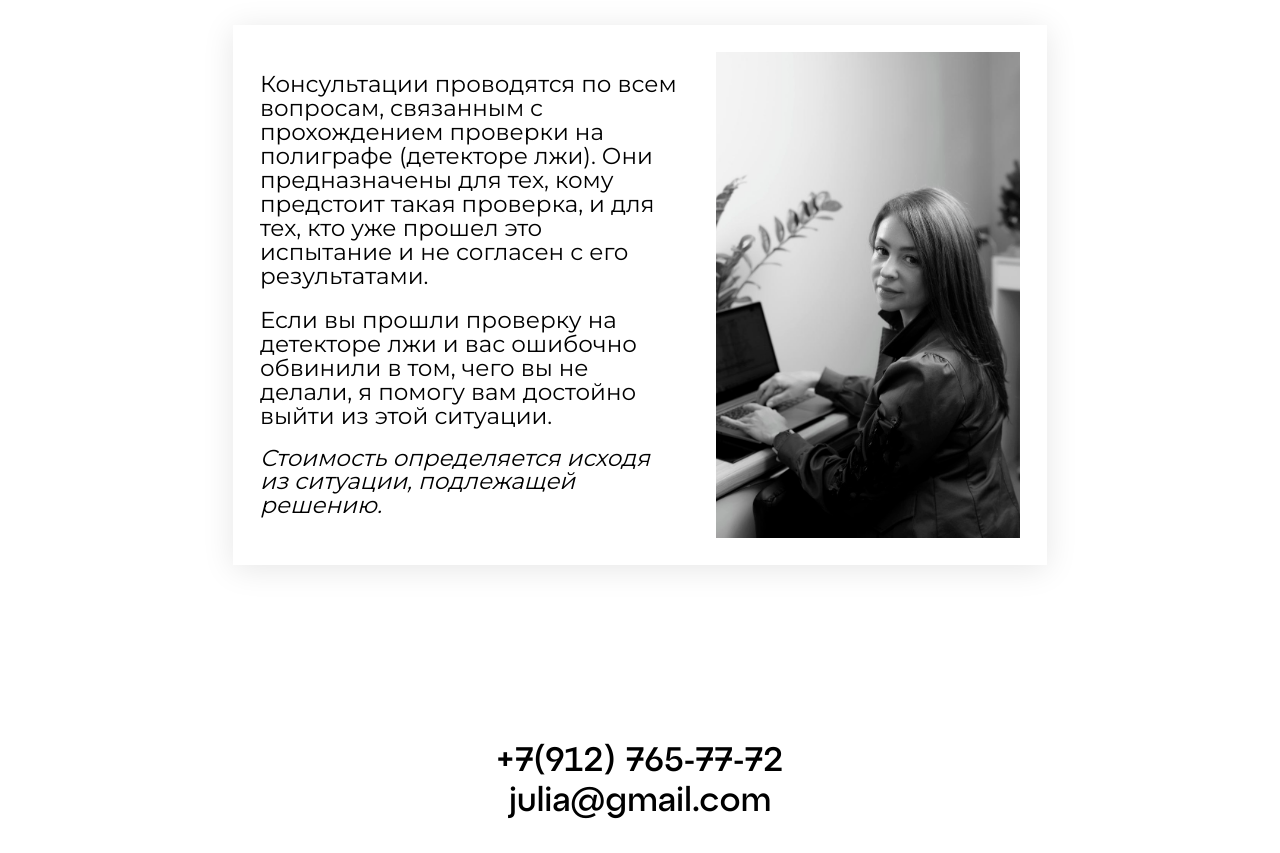
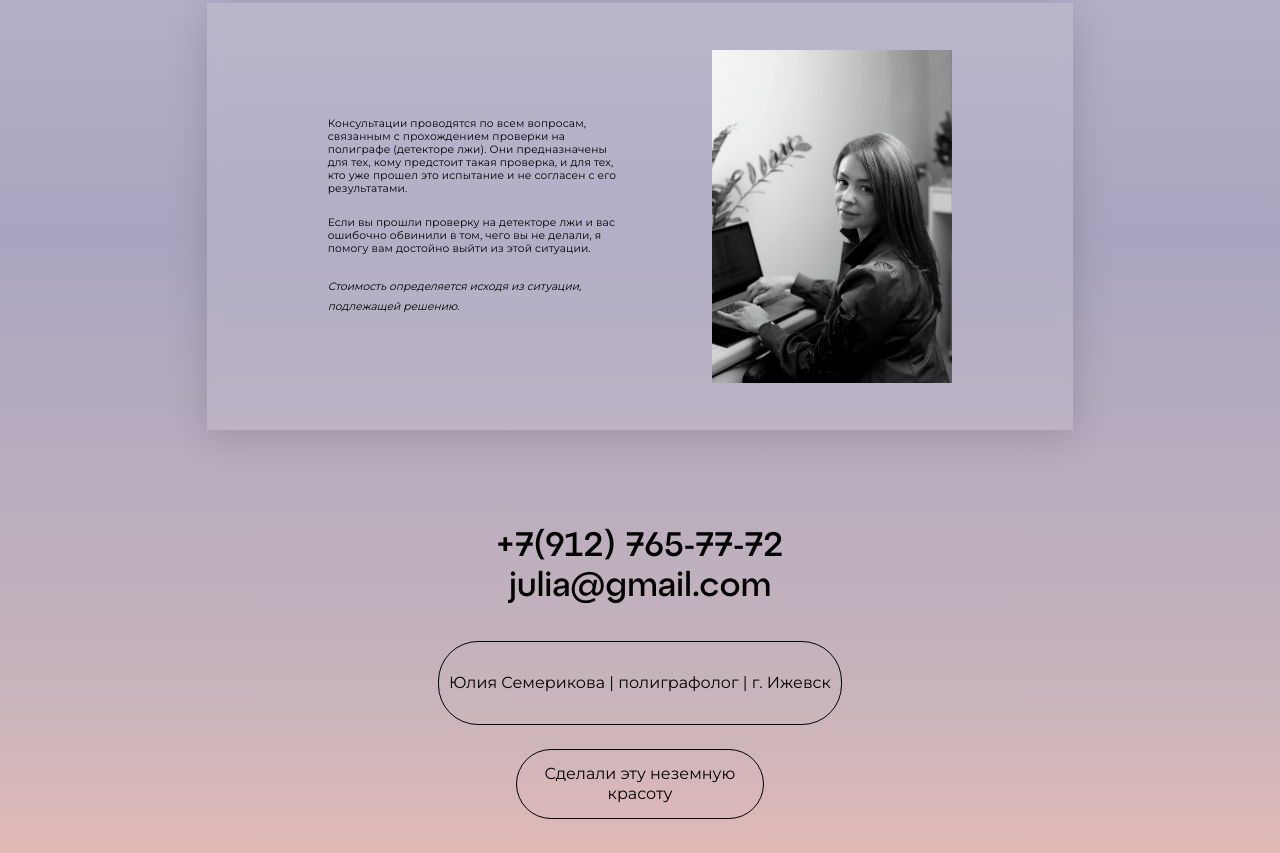
Before and after one commit to timurInkin/timurinkin.github.io, a website: page index.html in a window 1280 px wide. Shown: the part 1708-2561 px from the top of the page. Drawn offline with nearby package versions, Linux system fonts and the light colour scheme; files whose address does not match are found by name.

Commit message:
fix all with viewport

```diff
--- a/assets/css/style.css
+++ b/assets/css/style.css
@@ -40,6 +40,8 @@ body {
 
     scroll-behavior: auto;
     scroll-behavior: smooth;
+
+    background: linear-gradient(180deg, rgba(232, 208, 225, 0.21) 1.04%, #A9A5C0 75.52%, #C7B4BC 93.23%, #E4B9B6 99.99%);
 }
 
 
@@ -105,7 +107,6 @@ h6 {
     justify-content: center;
     align-items: center;
     margin: 0 auto;
-    margin-top: 3vh;
     width: 78.75vw;
     z-index: 1000;
     padding: 6.2vh 9.948vw;
@@ -144,7 +145,6 @@ h6 {
     font-family: "Atyp-Semibold";
     font-weight: 400;
     font-size: 3.03vw;
-    /* line-height: 3vw; */
     letter-spacing: -0.005vw;
     line-height: 2.6vw;
     /* or 83% */
@@ -152,9 +152,9 @@ h6 {
     letter-spacing: -0.005em;
 
     color: #000000;
-    /* background-color:#A9A5C0; */
-
-}
+
+}
+
 .about_name {
     margin-top: 2.656vw;
     font-family: 'Montserrat';
@@ -326,8 +326,8 @@ h6 {
     justify-content: space-between;
     position: relative;
     margin-bottom: 5.208vw;
-
-}
+}
+
 .rec-btn {
     width: 48%;
     height: 4.427vw;
@@ -362,13 +362,16 @@ h6 {
 .slider-wrapper {
     width: 100%;
     height: auto;
+    margin-bottom: 0.781vw;
 }
 
 .slider-header {
     font-family: "Atyp-Semibold";
     line-height: normal;
     font-size: 42px;
+    font-size: 2.5vw;
     font-weight: 400;
+    margin-bottom: 0.781vw;
 }
 
 .slider {
@@ -378,7 +381,7 @@ h6 {
 
 .slider-tabs {
     /* width: 12vw; */
-    width: 200px;
+    width: 23.542vw;
 }
 
 .tabs {
@@ -389,14 +392,15 @@ h6 {
 .tabs span {
     font-family: "Atyp-Semibold";
     line-height: normal;
-    font-size: 22px;
+    font-size: 1.771vw;
     font-weight: 300;
     cursor: pointer;
+    /* margin-right: 1.563vw; */
 }
 
 .toggle {
     background-color: #EDEDED;
-    height: 10px;
+    height: 5px;
     border-radius: 100px;
     margin: 15px 0 30px 0;
     position: relative;
@@ -441,29 +445,30 @@ h6 {
 }
 
 .slide-4 {
-    background-color:#083A65;
+    background-color: #083A65;
 }
 
 .slide-5 {
-    background-color:blueviolet;
+    background-color: blueviolet;
 }
 
 .slide-6 {
-    background-color:gold;
-}
-
-.first-slide, .second-slide {
+    background-color: gold;
+}
+
+.first-slide,
+.second-slide {
     width: 100%;
     height: 100%;
 }
 
-.first-slide img{
+.first-slide img {
     /* object-fit: contain; */
     width: 100%;
     height: 100%;
 }
 
-.second-slide img{
+.second-slide img {
     width: 100%;
     height: 100%;
 }
@@ -514,18 +519,15 @@ h6 {
 
 .blog {
     display: flex;
-    flex-wrap: wrap;
-
+    /* flex-wrap: wrap; */
     justify-content: center;
     align-items: center;
-    width: 63.542vw;
-    padding: 2vw 2vw;
-    background: rgba(255, 255, 255, 0.37);
-    /* border-radius: 16px; */
-    box-shadow: 0 4px 30px rgba(0, 0, 0, 0.1);
-    backdrop-filter: blur(8px);
-    -webkit-backdrop-filter: blur(8px);
-    border: 1px solid rgba(255, 255, 255, 0.3);
+    width: 67.708vw;
+    height: 33.333vw;
+    padding: 0 9.452vw;
+    background: rgba(255, 255, 255, 0.1);
+    box-shadow: 0px 5px 35px rgba(0, 0, 0, 0.15);
+    backdrop-filter: blur(6px);
 }
 
 .blog-wrapper {
@@ -535,9 +537,8 @@ h6 {
 .blog_text {
     display: flex;
     align-items: center;
-    justify-content: center;
-    width: 55%;
-    margin-right: 5%;
+    width: 23.542vw;
+    margin-right: 6.51vw;
 }
 
 .blog_text_wrapper {
@@ -546,27 +547,34 @@ h6 {
 }
 
 .blog_text_wrapper p {
-    font-family: "Montserrat", sans-serif;
-    font-size: 1.8vw;
-    line-height: 24px;
+    font-family: 'Montserrat';
+    font-style: normal;
+    font-weight: 400;
+    font-size: 0.833vw;
+    line-height: normal;
+
+    letter-spacing: 0.0125em;
+
+    color: #000000;
 }
 
 .blog_text_wrapper em {
     font-family: "Montserrat", sans-serif;
-    font-size: 1.8vw;
+    font-size: 0.833vw;
     font-style: italic;
+    line-height: normal;
+
 }
 
 .blog_photoplace {
     position: relative;
-    width: 40%;
-    height: 38vw;
+    width: 18.75vw;
+    height: 26.042vw;
     overflow: hidden;
 }
 
 .blog_photo {
     position: absolute;
-    /* background-size: cover; */
     width: 100%;
     height: 100%;
     object-fit: cover;
@@ -581,42 +589,15 @@ footer {
     flex-direction: column;
     width: 100%;
     height: 400px;
-    margin-top: 5vh;
+    /* margin-top: 10.204vh; */
     padding: 0 20px 0 20px;
     align-items: center;
-    justify-content:space-between;
+    justify-content: space-between;
     width: 100%;
     height: fit-content;
     max-height: 400px;
-    margin-top: 10vh;
     padding: 6vh;
-    /* background-color: hsla(266, 56%, 85%, 1);
-    background-image:
-        radial-gradient(at 64% 24%, hsla(2, 47%, 80%, 1) 0px, transparent 50%),
-        radial-gradient(at 80% 0%, hsla(335, 13%, 74%, 1) 0px, transparent 50%),
-        radial-gradient(at 11% 38%, hsla(257, 14%, 72%, 1) 0px, transparent 50%),
-        radial-gradient(at 73% 58%, hsla(248, 17%, 70%, 1) 0px, transparent 50%),
-        radial-gradient(at 0% 100%, hsla(208, 85%, 21%, 1) 0px, transparent 50%);
-    animation: footer 10s infinite linear;
-    background: blur(5px);
-
-    background-size: 400%; */
-}
-
-/* @keyframes footer {
-    0% {
-        background-position: 80% 0%;
-    }
-
-    50% {
-        background-position: 20% 100%;
-    }
-
-    100% {
-        background-position: 80% 0%;
-    }
-} */
-
+}
 
 .footer_1 {
     display: flex;
@@ -1094,7 +1075,8 @@ form {
     justify-content: space-between;
 }
 
-input, select {
+input,
+select {
     margin-bottom: 15px;
 }
 
@@ -1138,9 +1120,9 @@ input[type=date] {
     position: absolute;
     left: -9999px;
 }
-[type="radio"]:checked + label,
-[type="radio"]:not(:checked) + label
-{
+
+[type="radio"]:checked+label,
+[type="radio"]:not(:checked)+label {
     position: relative;
     padding-left: 28px;
     cursor: pointer;
@@ -1148,8 +1130,9 @@ input[type=date] {
     display: inline-block;
     color: black;
 }
-[type="radio"]:checked + label:before,
-[type="radio"]:not(:checked) + label:before {
+
+[type="radio"]:checked+label:before,
+[type="radio"]:not(:checked)+label:before {
     content: '';
     position: absolute;
     left: 0;
@@ -1160,8 +1143,9 @@ input[type=date] {
     border-radius: 100%;
     background: #fff;
 }
-[type="radio"]:checked + label:after,
-[type="radio"]:not(:checked) + label:after {
+
+[type="radio"]:checked+label:after,
+[type="radio"]:not(:checked)+label:after {
     content: '';
     width: 12px;
     height: 12px;
@@ -1173,12 +1157,14 @@ input[type=date] {
     -webkit-transition: all 0.2s ease;
     transition: all 0.2s ease;
 }
-[type="radio"]:not(:checked) + label:after {
+
+[type="radio"]:not(:checked)+label:after {
     opacity: 0;
     -webkit-transform: scale(0);
     transform: scale(0);
 }
-[type="radio"]:checked + label:after {
+
+[type="radio"]:checked+label:after {
     opacity: 1;
     -webkit-transform: scale(1);
     transform: scale(1);
@@ -1231,14 +1217,17 @@ input[type=submit] {
         margin-top: 6vh;
 
     }
+
     .mobile_header {
         display: none;
     }
+
     .intro_inner {
         width: 100%;
         flex-direction: row;
         justify-content: space-between;
     }
+
     .intro_about {
         width: 49%;
         height: 88vh;
@@ -1259,6 +1248,7 @@ input[type=submit] {
         border-bottom: none;
 
     }
+
     .about_title {
         /* font-size: 4.46vh; */
         /* line-height: 3.7vh; */
@@ -1267,11 +1257,13 @@ input[type=submit] {
         margin-bottom: 4vh;
         border: none
     }
+
     .about_name {
         margin: 0;
         font-size: 3vw;
         color: #000000;
     }
+
     .about_description {
         width: none;
         max-width: 100%;
@@ -1282,6 +1274,7 @@ input[type=submit] {
 
         color: #000000;
     }
+
     .intro_photoplace {
         width: 49%;
         height: 88vh;
@@ -1292,6 +1285,7 @@ input[type=submit] {
     .intro_photo {
         background-size: cover;
     }
+
     .delimetr_photo {
         width: 100%;
         height: 100%;
@@ -1299,18 +1293,22 @@ input[type=submit] {
         display: flex;
         justify-content: center;
     }
+
     .story_container {
         font-size: 2vw;
         width: 100%;
 
     }
+
     .img_container img {
         width: 12vw;
         height: 12vw;
     }
+
     .text_container {
         font-size: 2.143vw;
     }
+
     .record {
         flex-direction: row;
         align-items: center;
@@ -1321,6 +1319,7 @@ input[type=submit] {
     .record::after {
         display: none;
     }
+
     .rec-btn {
         width: 46vw;
         height: 8vh;
@@ -1328,9 +1327,11 @@ input[type=submit] {
         border-radius: 100px;
         font-size: 2vw;
     }
+
     .slick-slide {
         width: 30vw;
     }
+
     .footer_link {
         font-size: 1.63vh;
         line-height: 2vh;
@@ -1340,6 +1341,7 @@ input[type=submit] {
         font-size: 3vw;
         line-height: normal;
     }
+
     .footer_2 {
         width: 46vh;
     }
@@ -1348,6 +1350,7 @@ input[type=submit] {
         font-size: 1.58vh;
         line-height: 2vh;
     }
+
     .footer_3 a {
         font-size: 1.58vh;
         line-height: 2vh;
@@ -1364,7 +1367,7 @@ input[type=submit] {
         border: none;
         backdrop-filter: none;
         box-shadow: none;
-        background: rgba(255,255,255,0.4);
+        background: rgba(255, 255, 255, 0.4);
         box-shadow: 0px 0px 15px 0px rgba(34, 60, 80, 0.2);
     }
 
@@ -1391,7 +1394,8 @@ input[type=submit] {
         scroll-snap-align: center;
     }
 
-    .blog_text_wrapper p,em {
+    .blog_text_wrapper p,
+    em {
         font-family: "Atyp-Medium";
         font-weight: 400;
         font-size: 2vw;
@@ -1411,6 +1415,7 @@ input[type=submit] {
     .blog_photo {
         position: static;
     }
+
     footer {
         margin-top: 5vh;
     }
@@ -1438,6 +1443,7 @@ input[type=submit] {
         width: 50%;
         margin: 0 auto;
     }
+
     .slick-dots li button {
         width: 30px;
         height: 30px;
@@ -1453,9 +1459,11 @@ input[type=submit] {
         align-items: center;
         justify-items: center;
     }
+
     .slick-slide {
         margin: 0 5px;
     }
+
     /* STORIES */
 
     .stories_block {
@@ -1597,7 +1605,7 @@ input[type=submit] {
 }
 
 #canvas-basic {
-    box-sizing:content-box;
+    box-sizing: content-box;
     z-index: -10000;
     position: fixed;
     display: block;
@@ -1617,6 +1625,7 @@ input[type=submit] {
     .mobile_header {
         display: block;
     }
+
     .slick-slide {
         margin: 0 5px;
     }
@@ -1633,6 +1642,7 @@ input[type=submit] {
         padding: 1.4vh 2vw 1vh 2vw;
 
     }
+
     /*Intro inner*/
     .intro_inner {
         flex-direction: column;
@@ -1665,6 +1675,7 @@ input[type=submit] {
         line-height: 3.7vh;
         border: none
     }
+
     .about_name {
         margin: 0;
         /* padding: 3.5vw; */
@@ -1713,6 +1724,7 @@ input[type=submit] {
         font-size: 2vw;
         width: 87vw;
     }
+
     /*Under Circle text*/
     .text_container {
         font-size: 2.143vw;
--- a/index.html
+++ b/index.html
@@ -11,15 +11,15 @@
     <meta name="description" content="">
     <link href="https://fonts.googleapis.com/css2?family=Montserrat&display=swap" rel="stylesheet">
 
-    <link rel="stylesheet" href="assets/css/slick.css"/>
-    <link rel="stylesheet" href="assets/css/slick-theme.css"/>
+    <link rel="stylesheet" href="assets/css/slick.css" />
+    <link rel="stylesheet" href="assets/css/slick-theme.css" />
     <link rel="stylesheet" href="assets/css/style.css">
 
     <title>Полиграфиолог | Юлия</title>
 </head>
 
 <body>
-    <canvas id="canvas-basic"></canvas>
+    <!-- <canvas id="canvas-basic"></canvas> -->
 
     <div class="main_container">
         <header class="mobile_header">
@@ -121,19 +121,49 @@
                 </div>
             </div>
             <div class="slider">
-                <div class="slide slide-1"><div class="first-slide"><img src="https://api.lorem.space/image/movie?w=300&h=450&hash=8B7BCDC2"></div><div class="second-slide"><img src="https://api.lorem.space/image/game?w=300&h=450&hash=2D297A22"></div></div>
-                <div class="slide slide-2"><div class="first-slide"><img src="https://api.lorem.space/image/movie?w=300&h=450&hash=500B67FB"></div><div class="second-slide"><img src="https://api.lorem.space/image/game?w=300&h=450&hash=9D9539E7"></div></div>
-                <div class="slide slide-3"><div class="first-slide"><img src="https://api.lorem.space/image/movie?w=300&h=450&hash=A89D0DE6"></div><div class="second-slide"><img src="https://api.lorem.space/image/game?w=300&h=450&hash=8B7BCDC2"></div></div>
-                <div class="slide slide-4"><div class="first-slide"><img src="https://api.lorem.space/image/movie?w=300&h=450&hash=225E6693"></div><div class="second-slide"><img src="https://api.lorem.space/image/game?w=300&h=450&hash=A89D0DE6"></div></div>
-                <div class="slide slide-5"><div class="first-slide"><img src="https://api.lorem.space/image/movie?w=300&h=450&hash=9D9539E7"></div><div class="second-slide"><img src="https://api.lorem.space/image/game?w=300&h=450&hash=500B67FB"></div></div>
-                <div class="slide slide-6"><div class="first-slide"><img src="https://api.lorem.space/image/movie?w=300&h=450&hash=4F32C4CF"></div><div class="second-slide"><img src="https://api.lorem.space/image/game?w=300&h=450&hash=BDC01094"></div></div>
+                <div class="slide slide-1">
+                    <div class="first-slide"><img src="https://api.lorem.space/image/movie?w=300&h=450&hash=8B7BCDC2">
+                    </div>
+                    <div class="second-slide"><img src="https://api.lorem.space/image/game?w=300&h=450&hash=2D297A22">
+                    </div>
+                </div>
+                <div class="slide slide-2">
+                    <div class="first-slide"><img src="https://api.lorem.space/image/movie?w=300&h=450&hash=500B67FB">
+                    </div>
+                    <div class="second-slide"><img src="https://api.lorem.space/image/game?w=300&h=450&hash=9D9539E7">
+                    </div>
+                </div>
+                <div class="slide slide-3">
+                    <div class="first-slide"><img src="https://api.lorem.space/image/movie?w=300&h=450&hash=A89D0DE6">
+                    </div>
+                    <div class="second-slide"><img src="https://api.lorem.space/image/game?w=300&h=450&hash=8B7BCDC2">
+                    </div>
+                </div>
+                <div class="slide slide-4">
+                    <div class="first-slide"><img src="https://api.lorem.space/image/movie?w=300&h=450&hash=225E6693">
+                    </div>
+                    <div class="second-slide"><img src="https://api.lorem.space/image/game?w=300&h=450&hash=A89D0DE6">
+                    </div>
+                </div>
+                <div class="slide slide-5">
+                    <div class="first-slide"><img src="https://api.lorem.space/image/movie?w=300&h=450&hash=9D9539E7">
+                    </div>
+                    <div class="second-slide"><img src="https://api.lorem.space/image/game?w=300&h=450&hash=500B67FB">
+                    </div>
+                </div>
+                <div class="slide slide-6">
+                    <div class="first-slide"><img src="https://api.lorem.space/image/movie?w=300&h=450&hash=4F32C4CF">
+                    </div>
+                    <div class="second-slide"><img src="https://api.lorem.space/image/game?w=300&h=450&hash=BDC01094">
+                    </div>
+                </div>
 
             </div>
         </div>
 
         <section class="blog">
-            <div class="blog-window">
-                <div class="blog-wrapper">
+            <!-- <div class="blog-window"> -->
+            <!-- <div class="blog-wrapper"> -->
             <div class="blog_text">
                 <div class="blog_text_wrapper">
                     <p> Консультации проводятся по всем вопросам, связанным с прохождением проверки на
@@ -142,19 +172,21 @@
                         Они предназначены для тех, кому предстоит такая проверка, и для тех, кто уже прошел
                         это
                         испытание и не согласен
-                                с его результатами.</p><br>
+                        с его результатами.</p>
+                    <br>
 
                     <p>Если вы прошли проверку на детекторе лжи и вас ошибочно обвинили в том, чего вы не
                         делали, я помогу вам достойно
-                                выйти из этой ситуации.</p><br>
+                        выйти из этой ситуации.</p>
+                    <br>
                     <em>Стоимость определяется исходя из ситуации, подлежащей решению.</em>
                 </div>
             </div>
             <div class="blog_photoplace">
                 <img class="blog_photo" src="assets/img/ju_pic.jpg">
             </div>
-                </div>
-            </div>
+            <!-- </div> -->
+            <!-- </div> -->
         </section>
 
     </div><!--main_container-->
```
Also changed, not shown: assets/js/newscript.js (+13 -13 lines). Lines whose indentation alone changed are shown as unchanged.
